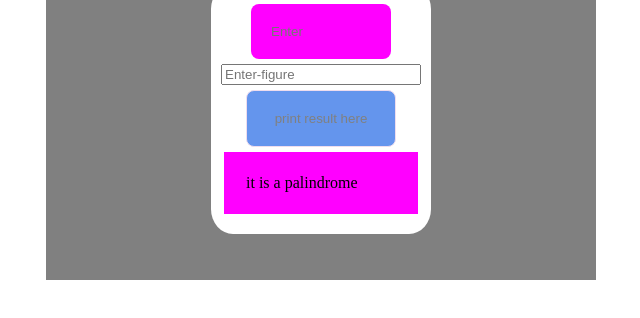
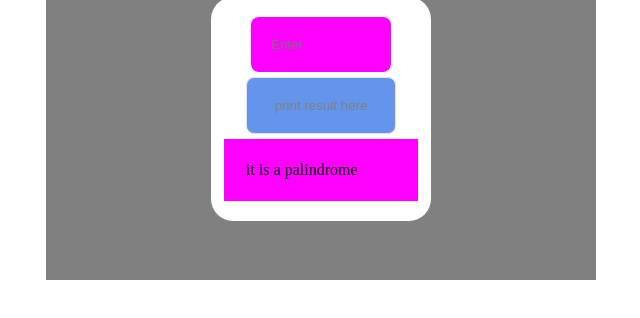
Before and after one commit to EwiJosepha/palindrome, a plain HTML site: page index.html in a window 1280 px wide. Both pictures are taken after a click on the button "print result here". Shown: the part 128-446 px from the top of the page, without its empty margins (319-959 px from the left). Drawn offline with Linux system fonts and the light colour scheme.

Commit message:
palindrome-checker

```diff
--- a/assets/scripts/script.js
+++ b/assets/scripts/script.js
@@ -1,9 +1,8 @@
 const check = document.getElementById('check')
 const displayy = document.getElementById('display')
 
-function palindrom() {
-  let enterr = document.getElementById('start').value
-
+function palindrom(){
+  const enterr = document.getElementById('start').value
   let result = ''
   result = enterr.split('').reverse().join('')
 
--- a/index.html
+++ b/index.html
@@ -17,13 +17,15 @@
     <div class="carier">
       <input id="start" type="text" placeholder="Enter">
 
-      <input id="end" type="number" placeholder="Enter-figure" />
+      <!-- <input id="end" type="number" placeholder="Enter-figure" /> -->
 
       <button id="check"> print result here</button>
 
       <texarea id="display"></texarea>
 
-    </div>
+     </div>
+
+  </div>
 
     <script src="assets/scripts/script.js"></script>
 </body>
```
